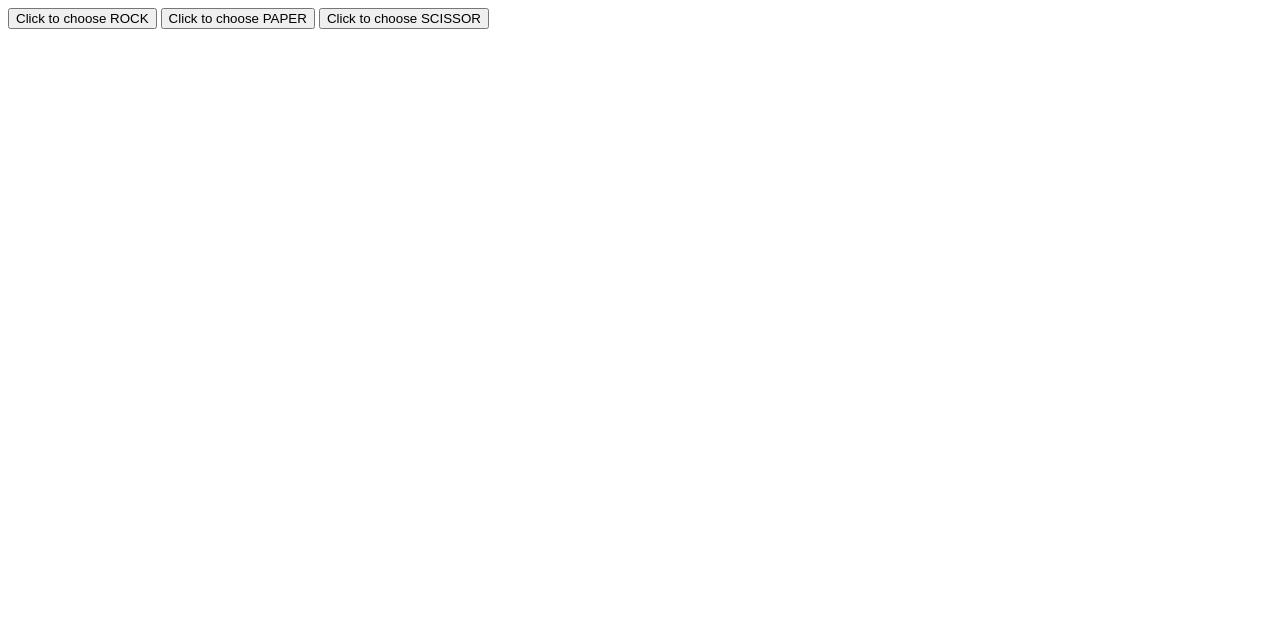
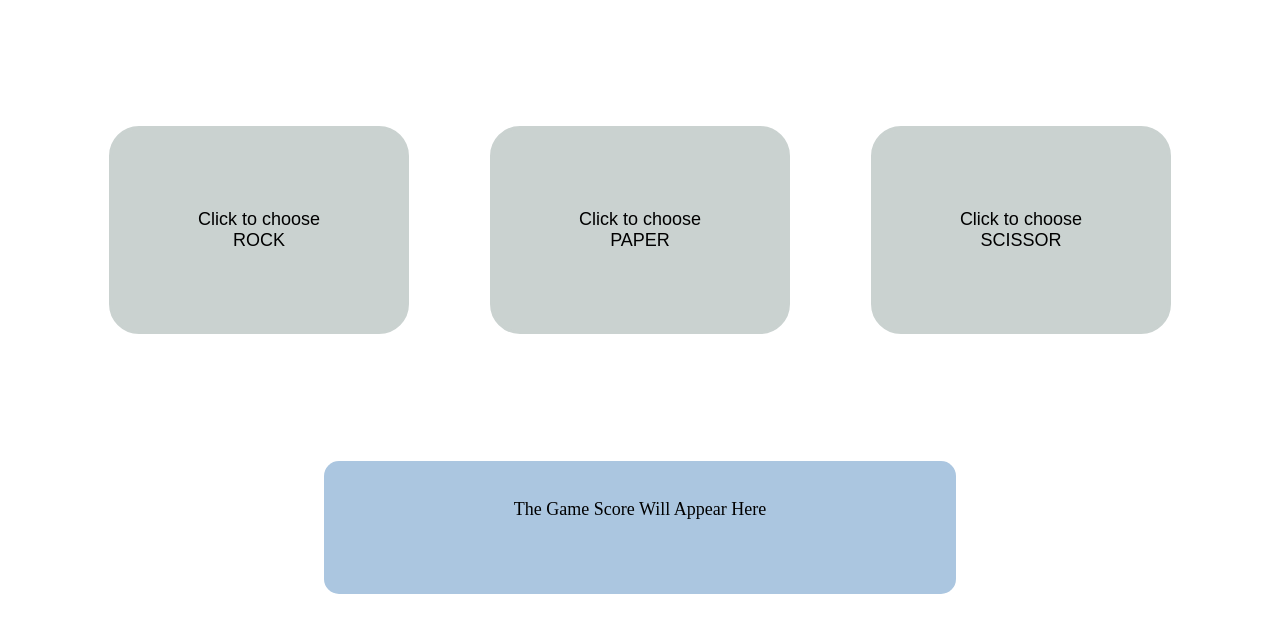
Before and after one commit to robert-szg/rock-paper-scissor, a plain HTML site: page index.html in a window 1280 px wide. Drawn offline with Linux system fonts and the light colour scheme.

Commit message:
Add simple styles to the UI
Better experience for the player, easier to understand

```diff
--- a/index.html
+++ b/index.html
@@ -3,13 +3,16 @@
 <head>
     <meta charset="UTF-8">
     <meta name="viewport" content="width=device-width, initial-scale=1.0">
+    <link rel="stylesheet" href="styles.css">
     <title>Rock Paper Scissors</title>
 </head>
 <body>
 
-    <button id="rock-btn">Click to choose ROCK</button>
-    <button id="paper-btn">Click to choose PAPER</button>
-    <button id="scissor-btn">Click to choose SCISSOR</button>
+    <div class="buttons">
+        <button id="rock-btn">Click to choose ROCK</button>
+        <button id="paper-btn">Click to choose PAPER</button>
+        <button id="scissor-btn">Click to choose SCISSOR</button>
+    </div>
 
     <div class="result-div">
     </div>
--- a/javascript.js
+++ b/javascript.js
@@ -110,6 +110,8 @@ const score = document.createElement('p');
 resultDisplay.appendChild(resultMessage);
 resultDisplay.appendChild(score);
 
+resultMessage.textContent = "The Game Score Will Appear Here";
+
 let playerScore = 0;
 let computerScore = 0;
 
--- /dev/null
+++ b/styles.css
@@ -0,0 +1,42 @@
+.body {
+    margin: 0;
+    font-family: Arial, Helvetica, sans-serif;
+    background-color: beige;
+}
+
+
+.buttons {
+    display: flex;
+    flex-grow: 1;
+    justify-content: space-between;
+    align-items: center;
+    margin: 5% 3%;
+    padding: 5%;
+}
+
+button {
+    padding: 80px 60px;
+    font-size: 18px;
+    max-width: 300px;
+    border-radius: 30px;
+    background-color: #CAD2D0;
+    border: 3px solid #CAD2D0;
+}
+
+button:hover {
+    background-color: #b0bbb8;
+    border: 3px solid #b0bbb8;
+}
+
+.result-div {
+    display: flex;
+    flex-direction: column;
+    justify-content: center;
+    align-items: center;
+    flex-grow: 1;
+    background-color: rgb(171, 198, 224);
+    font-size: 18px;
+    border-radius: 15px;
+    margin: 3% 25%;
+    padding: 20px 0px;
+}
```
